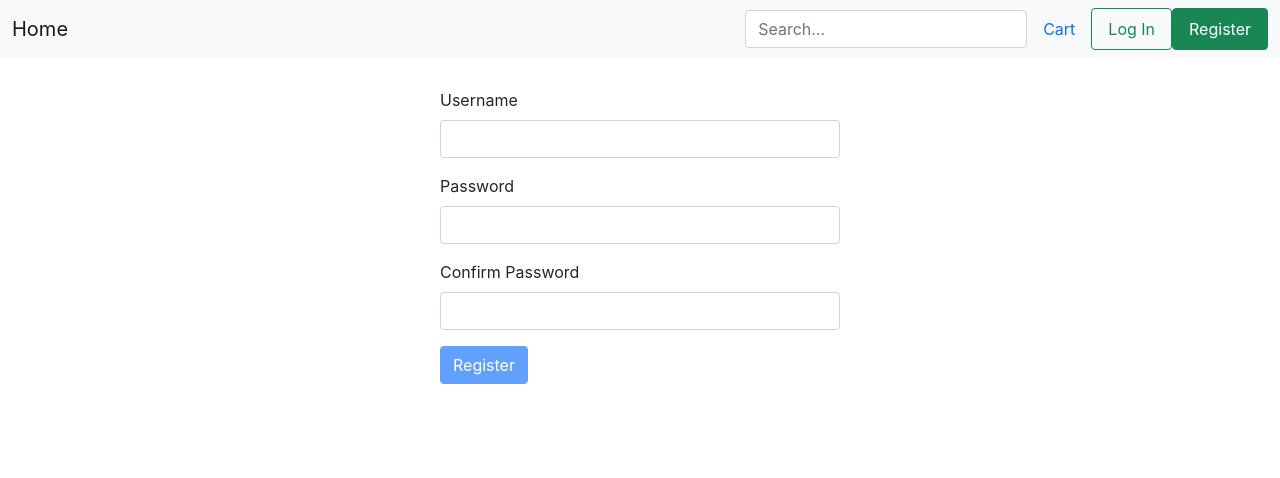
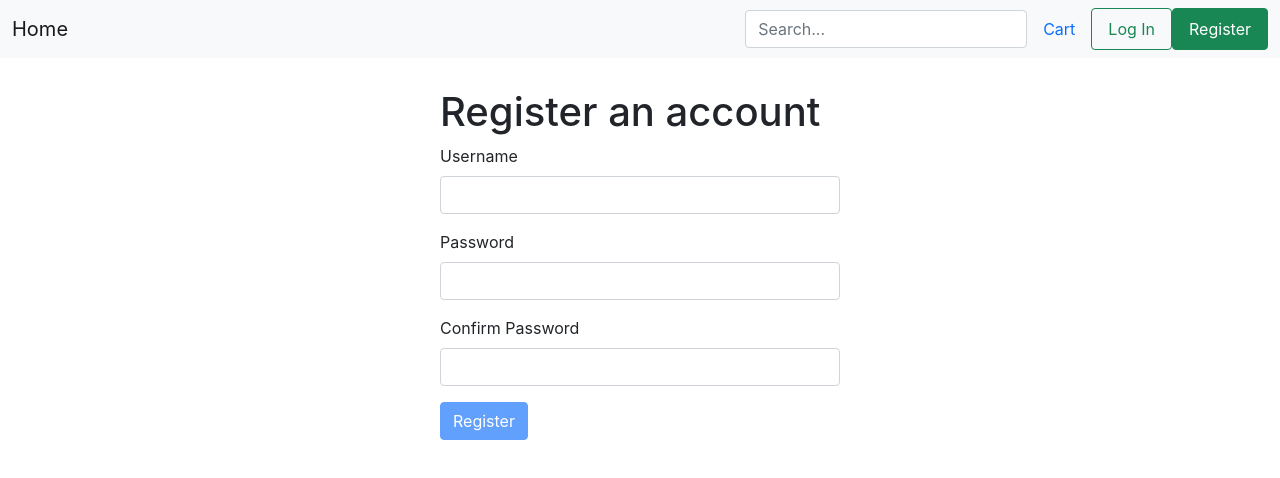
Before and after one commit to HermanNauf/Webtek-Prosjekt, a React (Create React App) app: page /register in a window 1280 px wide. Shown: the top 478 px of the page. Built offline with nearby package versions, Linux system fonts and the light colour scheme; no server answers.

Commit message:
added some text to distanciate login and registration

```diff
--- a/src/pages/Login/Login.js
+++ b/src/pages/Login/Login.js
@@ -4,7 +4,7 @@ import {useDispatch} from "react-redux";
 import {setUser} from "../../actions/actions";
 
 import axios from "axios";
-import {NavLink, useHistory} from "react-router-dom";
+import {useHistory} from "react-router-dom";
 
 export default function Login() {
     const [username, setUsername] = React.useState("");
@@ -55,6 +55,7 @@ export default function Login() {
             onSubmit={handleLogin}
         >
             <div className="mb-3">
+                <h1>Login</h1>
                 <label className="form-label">Username</label>
                 <input
                     onChange={(e) => {
--- a/src/pages/Registration/RegisterUser.js
+++ b/src/pages/Registration/RegisterUser.js
@@ -69,6 +69,7 @@ export default function Register() {
             onSubmit={handleRegistration}
         >
             <div className="mb-3">
+                <h1>Register an account</h1>
                 <label className="form-label">Username</label>
                 <input
                     onChange={(e) => {
```
Also changed, not shown: 1 other file (tests, documents, lock files or other folders).
